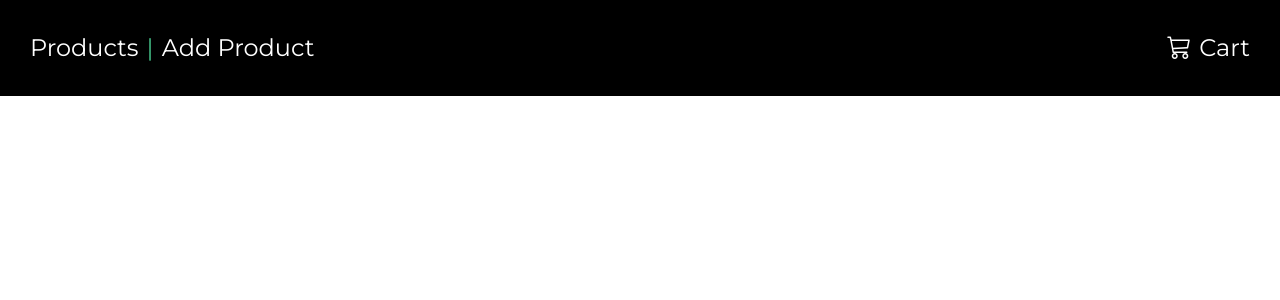
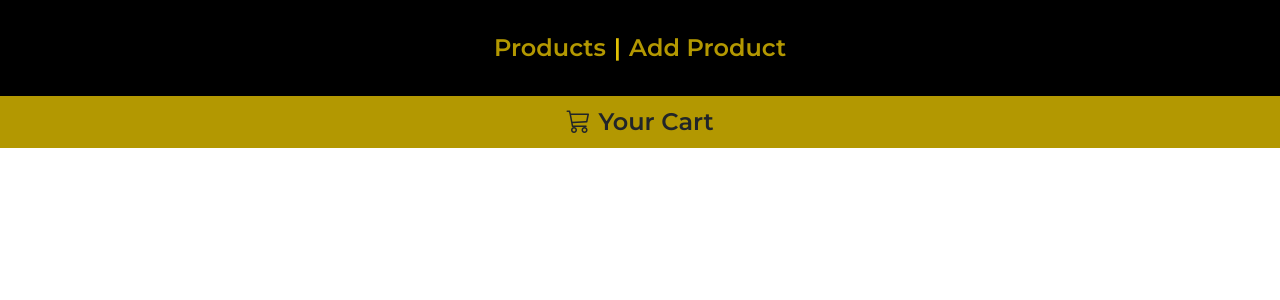
Before and after one commit to Walter-Satriano/Vuejs-E-Commerce-Site, a Vue app: page / in a window 1280 px wide. Shown: the top 300 px of the page. Built offline with nearby package versions, Linux system fonts and the light colour scheme.

Commit message:
change color nav link

```diff
--- a/src/App.vue
+++ b/src/App.vue
@@ -1,17 +1,18 @@
 <template>
   <div id="app">
-    <div id="nav" class="d-flex justify-content-between">
+    <nav class="d-flex justify-content-center">
       <div>
         <router-link to="/products">Products</router-link>
         <span class="mx-2">|</span>
         <router-link to="/add-product">Add Product</router-link>
       </div>
-      <div>
-        <a @click='toggleShowCart()'><i class="bi bi-cart3 me-2"></i>Cart</a>
+    </nav>
+    <div id="cart-link" class="position-relative py-2">
+      <a @click='toggleShowCart()'><i class="bi bi-cart3 me-2"></i>Your Cart</a>
+      <div class="position-absolute start-50 translate-middle-x">
+        <Cart v-show="showCart" />
       </div>
     </div>
-
-    <Cart v-show="showCart" />
 
     <router-view />
   </div>
@@ -48,26 +49,48 @@
     font-family: 'Montserrat', sans-serif;
   }
 
-  #nav {
+  nav {
     padding: 30px;
     font-size: 1.5rem;
+    font-weight: 600;
     background-color: black;
 
     a {
-      color: white;
+      color: rgb(179, 152, 1);
       cursor: pointer;
       text-decoration: none;
 
       &.router-link-exact-active {
-        color: #42b983;
+        color: rgb(226, 193, 4);
       }
 
       &:hover {
-        color: #42b983;
+        color: rgb(226, 193, 4);
       }
     }
+
     span {
-      color: #42b983;
+      color: rgb(226, 193, 4);
+    }
+  }
+
+  #cart-link {
+    background-color: rgb(179, 152, 1);
+    text-align: center;
+
+    a {
+      font-size: 1.5rem;
+      font-weight: 600;
+      cursor: pointer;
+      text-decoration: none;
+
+      &:hover {
+        color: rgb(226, 193, 4);
+      }
+    }
+
+    div {
+      z-index: 10;
     }
   }
 </style>
```
